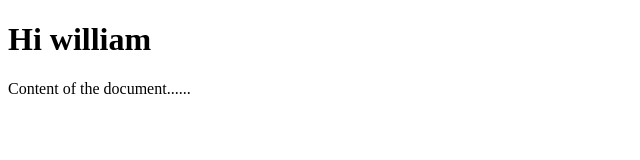
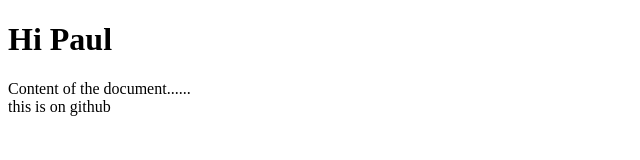
Before and after one commit to scottarver/HomeMonitoring, a plain HTML site: page index.html in a window 1280 px wide. Shown: the whole page, without its empty margins (0-640 px from the left). Drawn offline with Linux system fonts and the light colour scheme.

Commit message:
Update index.html

```diff
--- a/index.html
+++ b/index.html
@@ -6,8 +6,9 @@
 </head>
 
 <body>
-<h1>Hi william</h1>
+<h1>Hi Paul</h1>
 Content of the document......
+<div>this is on github</div>
 </body>
 
 </html>
```
